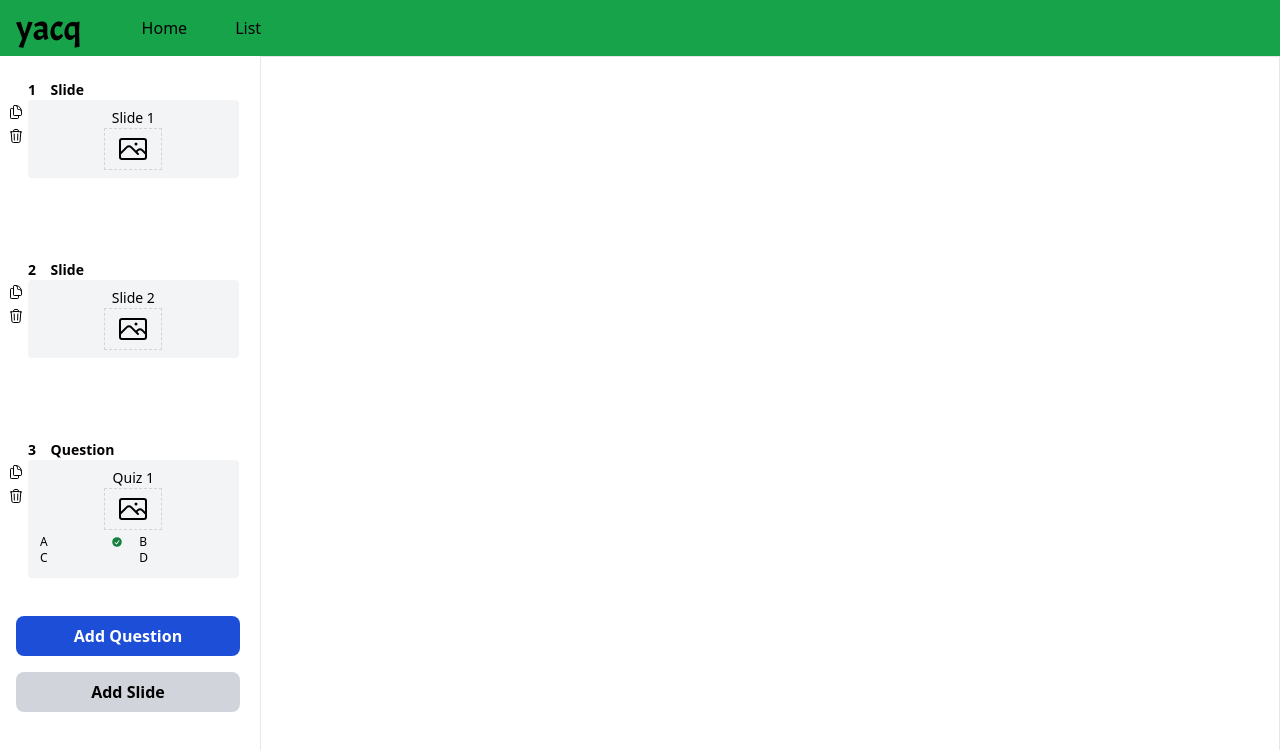
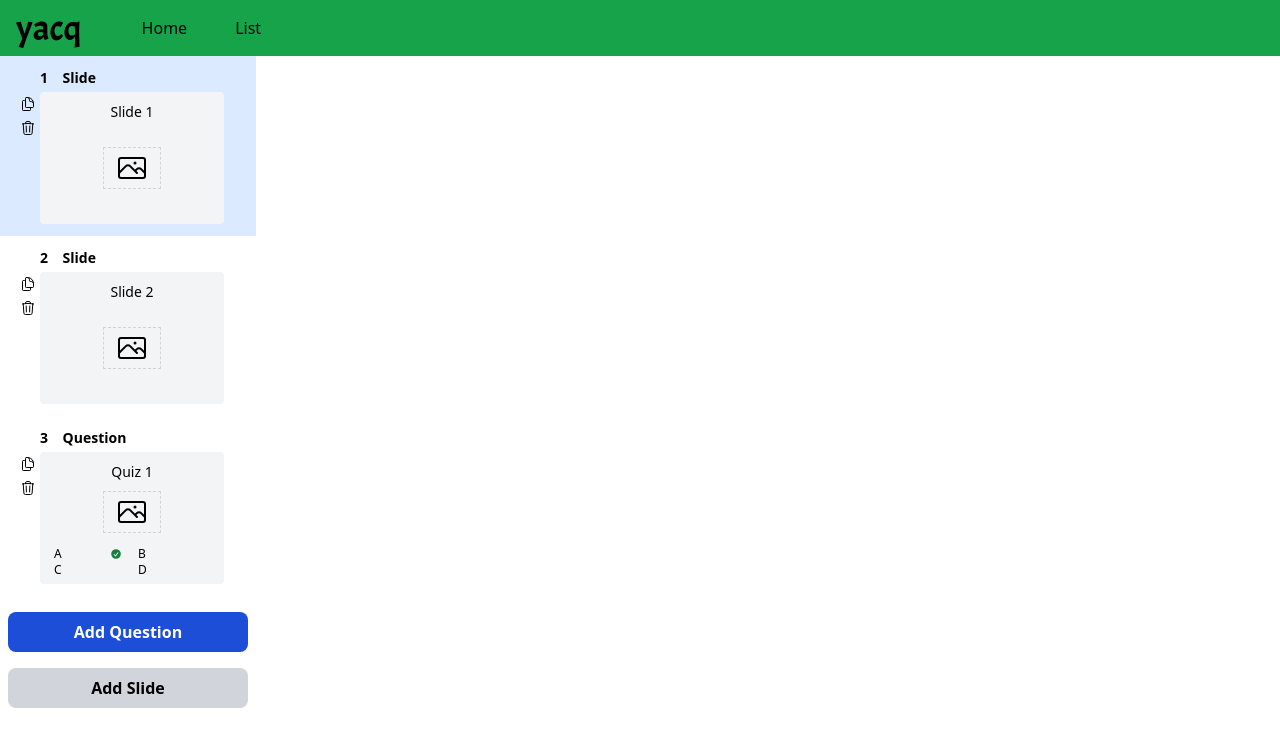
Before and after one commit to yacq-io/yacq, a Vue app in the folder frontend/: page /edit/1 in a window 1280 px wide. Shown: the top 750 px of the page. Built offline with nearby package versions, Linux system fonts and the light colour scheme.

Commit message:
Features, styling and fixing editor bugs

```diff
--- a/frontend/src/components/QuestionSlideEditor.vue
+++ b/frontend/src/components/QuestionSlideEditor.vue
@@ -52,7 +52,7 @@ function answerCorrectChange(ev: Event, id: number) {
     >
       {{ slide.title }}
     </h1>
-    <ol class="grid grid-cols-2 gap-5 mx-10">
+    <ol class="grid grid-cols-2 gap-5 mx-10 mb-16">
       <li
         v-for="n in 4"
         :key="n-1"
--- a/frontend/src/components/SlideEditor.vue
+++ b/frontend/src/components/SlideEditor.vue
@@ -14,7 +14,7 @@ defineEmits<{
 </script>
 
 <template>
-  <div class="p-3 h-full p-3 bg-center bg-cover bg-[url('todo')]">
+  <div class="p-3 h-full p-3 bg-center bg-cover bg-[url('https://placehold.co/2560x1440')]">
     <SlideSlideEditor
       v-if="slide.type == SlideType.Slide"
       :slide="slide"
--- a/frontend/src/components/SlidePreview.vue
+++ b/frontend/src/components/SlidePreview.vue
@@ -8,13 +8,17 @@ import { SlideType } from '@/types';
 const props = defineProps<{
   i: number;
   slide: SlideInfo;
+  active: boolean;
   class?: string;
 }>();
 
 defineEmits<{
   (event: 'click', ev: UIEvent): void,
-  (event: 'delete', ev: UIEvent): void
+  (event: 'delete', ev: UIEvent): void,
+  (event: 'duplicate', ev: UIEvent): void
 }>();
+
+const rootClasses = computed(() => (props.class ?? '') + (props.active ? ' activeSlide' : ''));
 
 const slideType = computed<string>(() => {
   let s = '';
@@ -31,19 +35,20 @@ const slideType = computed<string>(() => {
 
 <template>
   <div
-    :class="$props.class"
+    :class="rootClasses"
     class="flex flex-col text-sm w-full"
     @click="$emit('click', $event)"
   >
-    <span class="font-semibold ml-5 w-100">
+    <span class="font-semibold ml-5 w-100 mb-1">
       {{ i }} &nbsp;&nbsp; {{ slideType }}
     </span>
-    <div class="flex w-full h-full grow h-1">
-      <div class="mr-1 mt-1 h-full">
+    <div class="flex w-full grow">
+      <div class="mr-1 mt-1">
         <div class="mb-2">
           <a
             title="Duplicate"
             href="#"
+            @click.prevent.stop="$emit('duplicate', $event)"
           >
             <DocumentDuplicateIcon class="w-4" />
           </a>
@@ -52,14 +57,15 @@ const slideType = computed<string>(() => {
           <a
             title="Delete"
             href="#"
+            @click.prevent.stop="$emit('delete', $event)"
           >
             <TrashIcon class="w-4" />
           </a>
         </div>
       </div>
       <div
-        class="grow bg-gray-100 rounded h-full min-w-[94%] max-w-[94%]
-               p-2 mr-3 text-center flex flex-col justify-between"
+        class="grow bg-gray-100 rounded p-2 mr-3 text-center flex flex-col justify-between
+               cursor-pointer border-2 border-gray-100 hover:border-gray-600"
       >
         <h6 class="ellipsis text-sm">
           {{ slide.title }}
@@ -74,7 +80,7 @@ const slideType = computed<string>(() => {
         <div>
           <div
             v-if="'answers' in slide"
-            class="grid grid-cols-2 gap-x-3 p-1 min-h-[1em] w-full text-xs"
+            class="grid grid-cols-2 gap-x-3 p-1 -mb-2 min-h-[1em] w-full text-xs"
           >
             <div
               v-for="[index, answer] of slide.answers.entries()"
@@ -99,4 +105,7 @@ const slideType = computed<string>(() => {
 </template>
 
 <style lang="postcss" scoped>
+.activeSlide {
+    @apply bg-blue-100;
+}
 </style>
--- a/frontend/src/components/SlidePreviewList.vue
+++ b/frontend/src/components/SlidePreviewList.vue
@@ -5,26 +5,32 @@ import type { SlideType } from '@/types';
 import AddSlide from '@/components/helpers/AddSlide.vue';
 
 withDefaults(defineProps<{
-  slides: SlideInfo[]
+  slides: SlideInfo[];
+  active: number;
 }>(), {
   slides: () => [] as SlideInfo[],
 });
 
 defineEmits<{
-  (event: 'add', type: SlideType, before: number): void,
-  (event: 'select', index: number): void
+  (event: 'add', type: SlideType, before: number): void;
+  (event: 'select', index: number): void;
+  (event: 'delete', index: number): void;
+  (event: 'duplicate', index: number): void;
 }>();
 </script>
 
 <template>
-  <div class="mx-2 mt-3">
+  <div>
     <SlidePreview
       v-for="[index, slide] of slides.entries()"
-      :key="index"
+      :key="slide.uuid"
       :i="index+1"
       :slide="slide"
-      class="py-3 min-h-[180px]"
+      :active="active == index"
+      class="py-3 px-5 min-h-[180px]"
       @click="$emit('select', index)"
+      @delete="$emit('delete', index)"
+      @duplicate="$emit('duplicate', index)"
     />
     <AddSlide
       :before-index="-1"
--- a/frontend/src/components/SlideSlideEditor.vue
+++ b/frontend/src/components/SlideSlideEditor.vue
@@ -19,16 +19,14 @@ function titleChange(ev: Event) {
 </script>
 
 <template>
-  <div>
-    <h2>
-      Title:
-      <span
-        contenteditable="true"
-        @input="titleChange"
-      >
-        {{ slide.title }}
-      </span>
-    </h2>
+  <div class="flex flex-col justify-between h-full">
+    <h1
+      class="text-center w-full bg-white/90 rounded p-4 outline-none"
+      contenteditable="true"
+      @input="titleChange"
+    >
+      {{ slide.title }}
+    </h1>
   </div>
 </template>
 
--- a/frontend/src/components/helpers/AddSlide.vue
+++ b/frontend/src/components/helpers/AddSlide.vue
@@ -11,7 +11,7 @@ defineEmits<{
 </script>
 
 <template>
-  <div class="flex flex-col justify-center font-bold">
+  <div class="flex flex-col justify-center font-bold w-full p-2">
     <button
       type="button"
       class="bg-blue-700 hover:bg-blue-600 text-white"
@@ -31,6 +31,6 @@ defineEmits<{
 
 <style lang="postcss" scoped>
 button {
-    @apply w-full p-2 rounded-lg m-2;
+    @apply w-full p-2 rounded-lg my-2;
 }
 </style>
--- a/frontend/src/views/QuizEditView.vue
+++ b/frontend/src/views/QuizEditView.vue
@@ -1,7 +1,7 @@
 <script setup lang="ts">
 import SlidePreviewList from '@/components/SlidePreviewList.vue';
 import SlideEditor from '@/components/SlideEditor.vue';
-import { ref, shallowRef } from 'vue';
+import { reactive, ref, shallowRef } from 'vue';
 import type { Optional, SlideInfo } from '@/types';
 import { SlideType } from '@/types';
 import { v1 as uuidv1 } from 'uuid';
@@ -35,11 +35,11 @@ const slides = ref<Array<SlideInfo>>([
   },
 ]);
 
-let currentIndex = 0;
+const state = reactive({
+  currentIndex: 0,
+});
 
-function selectSlide(index: number) {
-  currentIndex = index;
-  const selected = slides.value[index];
+function cloneSlideInfo(selected: SlideInfo): SlideInfo {
   // todo make this more beautiful
   const clone: any = {};
   clone.uuid = selected.uuid;
@@ -49,7 +49,13 @@ function selectSlide(index: number) {
     clone.answers = [];
     selected.answers.forEach((answer) => clone.answers.push({ ...answer }));
   }
-  slide.value = clone;
+  return clone;
+}
+
+function selectSlide(index: number) {
+  state.currentIndex = index;
+  const selected = slides.value[state.currentIndex];
+  slide.value = cloneSlideInfo(selected);
 }
 
 function addSlide(type: SlideType, beforeIndex: number) {
@@ -86,19 +92,38 @@ function addSlide(type: SlideType, beforeIndex: number) {
 }
 
 function updateSlide(update: SlideInfo) {
-  slides.value[currentIndex] = update;
+  slides.value[state.currentIndex] = update;
+}
+
+function duplicateSlide(index: number) {
+  // todo there is still a bug here: when duplicating and then editing a slide, switching to the
+  //  original slide will not update the visible contents in the SlideEditor
+  if (index < slides.value.length) {
+    const selection = slides.value[index];
+    const duplicate = cloneSlideInfo(selection);
+    duplicate.uuid = uuidv1();
+    slides.value.splice(index + 1, 0, duplicate);
+    selectSlide(index + 1);
+  }
+}
+
+function deleteSlide(index: number) {
+  if (index < slides.value.length) slides.value.splice(index, 1);
 }
 </script>
 
 <template>
   <section>
-    <aside class="w-48">
+    <div class="aside w-80">
       <SlidePreviewList
         :slides="slides"
+        :active="state.currentIndex"
         @add="addSlide"
         @select="selectSlide"
+        @duplicate="duplicateSlide"
+        @delete="deleteSlide"
       />
-    </aside>
+    </div>
     <div class="editor">
       <SlideEditor
         v-if="slide"
@@ -111,13 +136,13 @@ function updateSlide(update: SlideInfo) {
 
 <style lang="postcss" scoped>
 section {
-    @apply flex items-start gap-x-5 h-full w-full pt-[56px] absolute top-0 left-0;
+    @apply flex items-start h-full w-full pt-[56px] absolute top-0 left-0;
 
-    aside {
+    .aside {
         @apply max-w-lg min-w-[240px];
     }
     .editor {
-        @apply w-full h-full border;
+        @apply w-full h-full;
     }
 }
 </style>
```
